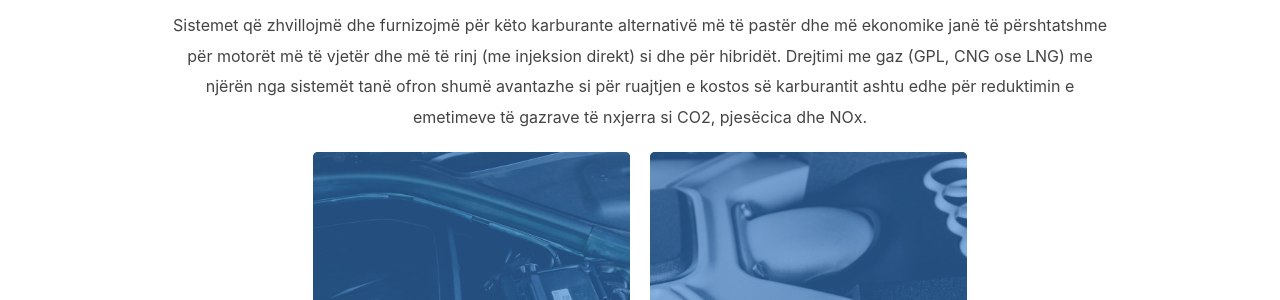
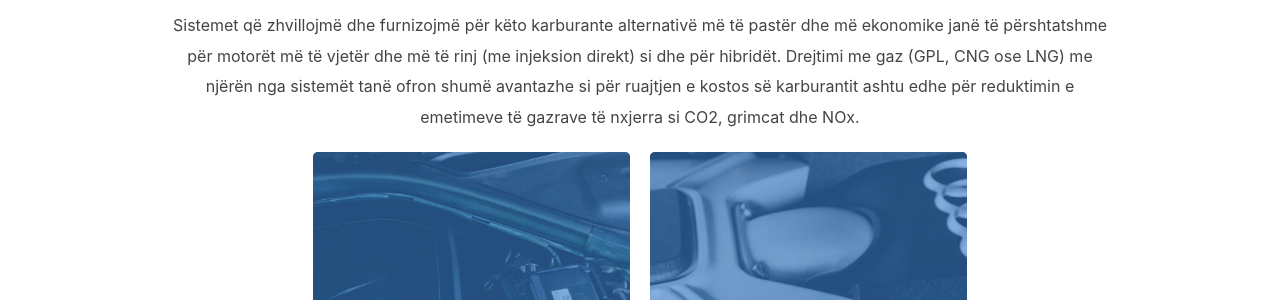
Before and after one commit to aldotoci/prins, a PHP site: page /wp-content/index_al.php in a window 1280 px wide. Shown: the part 931-1231 px from the top of the page. Run offline with PHP 8.4, Linux system fonts and the light colour scheme.

Commit message:
fixed language

```diff
--- a/index_al.php
+++ b/index_al.php
@@ -408,7 +408,7 @@
 
                             <p class="has-text-align-center">
                                 <meta charset="utf-8">
-                                Sistemet që zhvillojmë dhe furnizojmë për këto karburante alternativë më të pastër dhe më ekonomike janë të përshtatshme për motorët më të vjetër dhe më të rinj (me injeksion direkt) si dhe për hibridët. Drejtimi me gaz (GPL, CNG ose LNG) me njërën nga sistemët tanë ofron shumë avantazhe si për ruajtjen e kostos së karburantit ashtu edhe për reduktimin e emetimeve të gazrave të nxjerra si CO2, pjesëcica dhe NOx.
+                                Sistemet që zhvillojmë dhe furnizojmë për këto karburante alternativë më të pastër dhe më ekonomike janë të përshtatshme për motorët më të vjetër dhe më të rinj (me injeksion direkt) si dhe për hibridët. Drejtimi me gaz (GPL, CNG ose LNG) me njërën nga sistemët tanë ofron shumë avantazhe si për ruajtjen e kostos së karburantit ashtu edhe për reduktimin e emetimeve të gazrave të nxjerra si CO2, grimcat dhe NOx.
                             </p>
 
                             <!--                            http://localhost/wp-content/uploads/2023/05/CNG.jpg-->
```
